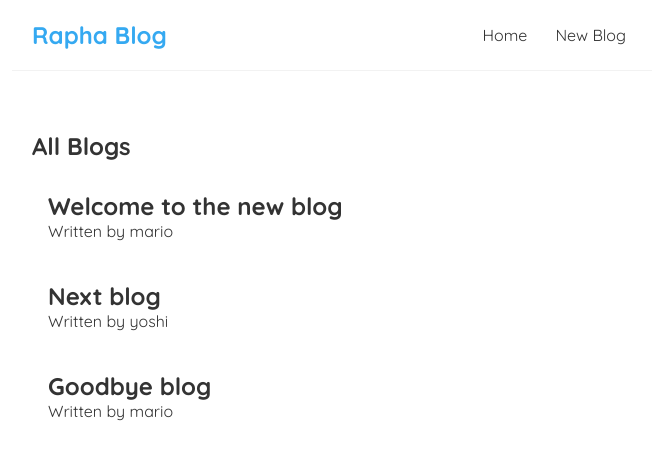
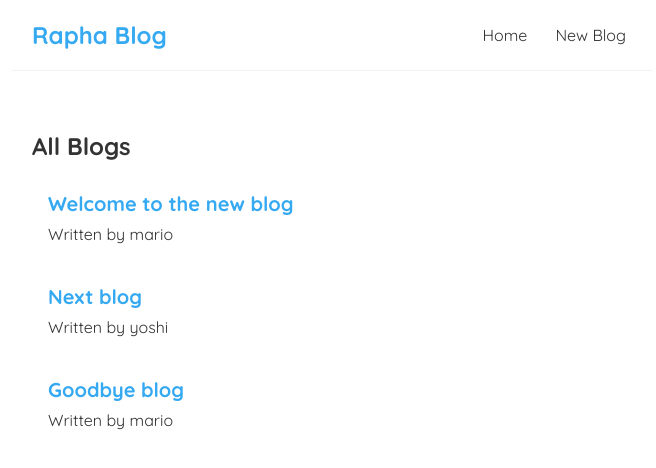
Before and after one commit to phael90/blog-app, a React (Create React App) app: page / in a window 1280 px wide. Shown: the top 468 px of the page, without its empty margins (308-964 px from the left). Built offline with nearby package versions, Linux system fonts and the light colour scheme; data requests are answered from the project's data file.

Commit message:
feat: render blogDetails and styling change

```diff
--- a/src/App.js
+++ b/src/App.js
@@ -2,6 +2,7 @@ import React from 'react';
 import Navbar from "./Navbar/NavBar";
 import Home from "./Routes/Home/Home";
 import Create from "./Routes/Create/Create.js";
+import BlogDetails from "./Routes/BlogDetails/BlogDetails";
 import { BrowserRouter as Router, Route, Switch } from "react-router-dom";
 
 function App() {
@@ -17,6 +18,9 @@ function App() {
           <Route path="/create">
             <Create />
           </Route>
+          <Route path="/blogs/:id">
+            <BlogDetails />
+          </Route>
         </Switch>
       </div>
     </div>
--- a/src/BlogList/blogList.js
+++ b/src/BlogList/blogList.js
@@ -1,4 +1,5 @@
 import React from 'react';
+import { Link } from 'react-router-dom';
 
 const BlogList = ({ blogs, title }) => {
 
@@ -7,8 +8,10 @@ const BlogList = ({ blogs, title }) => {
             <h2>{ title }</h2>
             {blogs.map((blog) => (
                 <div className="blog-preview" key={blog.id}>
-                    <h2>{ blog.title }</h2>
-                    <p>Written by { blog.author }</p>
+                    <Link to={`blogs/${blog.id}`}>
+                        <h2>{ blog.title }</h2>
+                        <p>Written by { blog.author }</p>
+                    </Link>
                 </div>
         ))}
         </div>
--- /dev/null
+++ b/src/Routes/BlogDetails/BlogDetails.js
@@ -0,0 +1,13 @@
+import React from 'react';
+import { useParams } from 'react-router-dom';
+
+const BlogDetails = () => {
+    const { id } = useParams();
+    return (
+        <div className="blog-details">
+            <h2>Blog detials { id }</h2>
+        </div>
+     );
+}
+
+export default BlogDetails;
--- a/src/index.css
+++ b/src/index.css
@@ -42,8 +42,11 @@
 .blog-preview:hover {
   box-shadow: 1px 3px 5px grey;
 }
-.blog-pewview h2 {
+.blog-preview h2 {
   font-size: 20px;
   color: #35a9f1;
   margin-bottom: 8px;
 }
+.blog-preview a {
+  text-decoration: none;
+}
```
